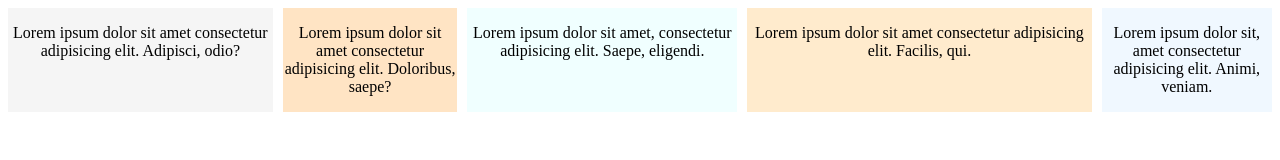
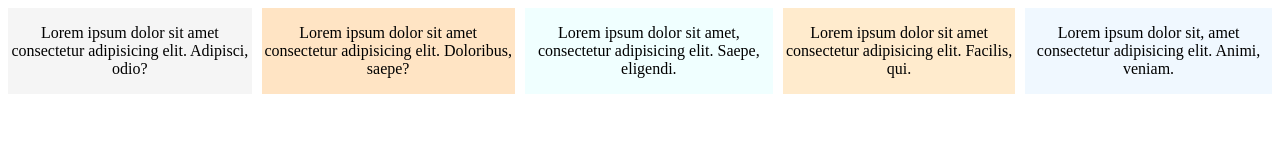
Before and after one commit to akuutsang/flex-box, a plain HTML site: page index.html in a window 1280 px wide. Drawn offline with Linux system fonts and the light colour scheme.

Commit message:
shorthand of writting flex-grow, flex-shrink and flex-basic

```diff
--- a/index.css
+++ b/index.css
@@ -5,7 +5,8 @@ body {
 .container{
     display: flex;
     flex-direction: row;
-    flex: 1;
+    flex: 0 1 0%;
+    /* this is a short hand of writing flex grow, flex shrink and flex basic */
     gap: 10px;
 
 }
@@ -13,26 +14,26 @@ body {
 .one{
     background-color: whitesmoke;
     text-align: center;
-    flex-shrink: 2;
+    /* flex-shrink: 2; */
 }
 .two{
     background-color: bisque;
     text-align: center;
-    flex-shrink: 3;
+    /* flex-shrink: 3; */
 }
 .three{
     background-color: azure;
     text-align: center;
-    flex-shrink: 2;
+    /* flex-shrink: 2; */
 }
 .four{
     background-color: blanchedalmond;
     text-align: center;
-    flex-shrink: 1;
+    /* flex-shrink: 1; */
 
 }
 .five{
     background-color: aliceblue;
     text-align: center;
-    flex-shrink: 3;
+    /* flex-shrink: 3; */
 }
```
